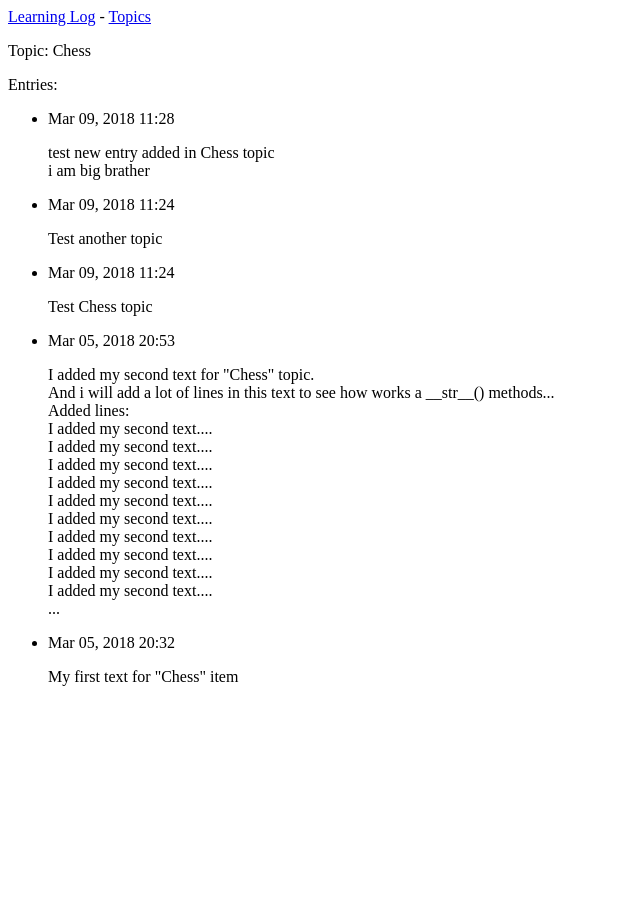
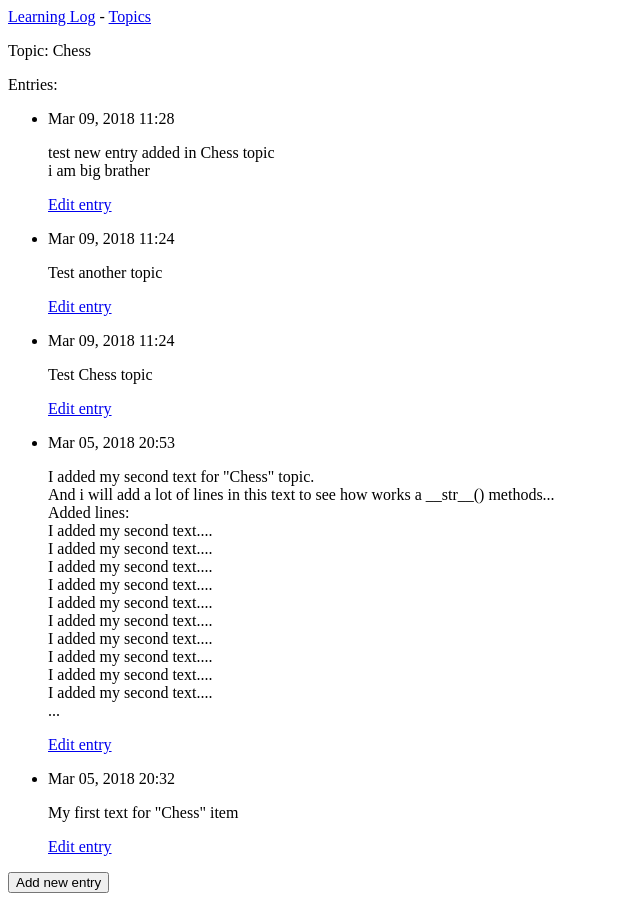
Before and after one commit to RomanKhripunov/LearningPython, a Django app: page /topics/3/ in a window 1280 px wide. Shown: the whole page, without its empty margins (0-640 px from the left). Before the commit the page ends 686 px from the top, so only its background shows below. Run offline with Django 3.2, Linux system fonts and the light colour scheme; data comes from the database, SQL or seed files in the repository; both versions use the stored data as it was after the commit.

Commit message:
add create and edit function to project

```diff
--- a/learning_log/learning_logs/templates/learning_logs/topic.html
+++ b/learning_log/learning_logs/templates/learning_logs/topic.html
@@ -8,6 +8,9 @@
             <li>
                 <p>{{ entry.date_added|date:'M d, Y H:i' }}</p>
                 <p>{{ entry.text|linebreaks }}</p>
+                <p>
+                    <a href="{% url 'learning_logs:edit_entry' entry.id %}">Edit entry</a>
+                </p>
             </li>
         {% empty %}
             <li>
@@ -15,4 +18,7 @@
             </li>
         {% endfor %}
     </ul>
+    <form action="{% url 'learning_logs:new_entry' topic.id %}">
+        <button name="submit">Add new entry</button>
+    </form>
 {% endblock content %}
--- a/learning_log/learning_logs/templates/learning_logs/topics.html
+++ b/learning_log/learning_logs/templates/learning_logs/topics.html
@@ -12,4 +12,8 @@
             <li>No topics have been added yet.</li>
         {% endfor %}
     </ul>
+    <!--<a href="{% url 'learning_logs:new_topic' %}">Add a new topic</a>-->
+    <form action="{% url 'learning_logs:new_topic' %}">
+        <button name="submit">Add new topic</button>
+    </form>
 {% endblock content %}
--- a/learning_log/learning_logs/urls.py
+++ b/learning_log/learning_logs/urls.py
@@ -6,4 +6,7 @@
     url(r'^$', views.index, name='index'),                                          # Home page
     url(r'^topics/$', views.topics, name='topics'),                                 # All topics
     url(r'^topics/(?P<topic_id>\d+)/$', views.topic, name='topic'),                 # Requested topic
+    url(r'^new_topic/$', views.new_topic, name='new_topic'),                        # Page of creating a new topic
+    url(r'^new_entry/(?P<topic_id>\d+)/$', views.new_entry, name='new_entry'),      # Create new entry
+    url(r'^edit_entry/(?P<entry_id>\d+)/$', views.edit_entry, name='edit_entry'),   # Edit entry
 ]
--- a/learning_log/learning_logs/views.py
+++ b/learning_log/learning_logs/views.py
@@ -1,5 +1,10 @@
 from django.shortcuts import render
-from .models import Topic
+
+from django.http import HttpResponseRedirect
+from django.urls import reverse
+
+from .models import Topic, Entry
+from .forms import TopicForm, EntryForm
 
 
 def index(request):
@@ -20,3 +25,54 @@
     entries = topic.entry_set.order_by("-date_added")
     context = {'topic': topic, 'entries': entries}
     return render(request, "learning_logs/topic.html", context)
+
+
+def new_topic(request):
+    """Определяет новую тему"""
+    if request.method != 'POST':
+        # Данные не отправлялись, создается новая форма
+        form = TopicForm()
+    else:
+        # Отправлены данные POST; обработать данные
+        form = TopicForm(data=request.POST)
+        if form.is_valid():
+            form.save()
+            return HttpResponseRedirect(reverse('learning_logs:topics'))
+    context = {'form': form}
+    return render(request, 'learning_logs/new_topic.html', context)
+
+
+def new_entry(request, topic_id):
+    """Добавляет новую запись по конкретной теме"""
+    topic = Topic.objects.get(id=topic_id)
+
+    if request.method != 'POST':
+        # Данные не отправлялись, создается новая форма
+        form = EntryForm()
+    else:
+        # Отправлены данные POST; обработать данные
+        form = EntryForm(data=request.POST)
+        if form.is_valid():
+            new_entry = form.save(commit=False)
+            new_entry.topic = topic
+            new_entry.save()
+            return HttpResponseRedirect(reverse('learning_logs:topic', args=[topic_id]))
+    context = {'topic': topic, 'form': form}
+    return render(request, 'learning_logs/new_entry.html', context)
+
+
+def edit_entry(request, entry_id):
+    """Редактирует существующую запись"""
+    entry = Entry.objects.get(id=entry_id)
+    topic = entry.topic
+
+    if request.method != 'POST':
+        # Исходный запрос; форма заполняется данными для текущей записи
+        form = EntryForm(instance=entry)
+    else:
+        form = EntryForm(instance=entry, data=request.POST)
+        if form.is_valid():
+            form.save()
+            return HttpResponseRedirect(reverse('learning_logs:topic', args=[topic.id]))
+    context = {'entry': entry, 'topic': topic, 'form': form}
+    return render(request, 'learning_logs/edit_entry.html', context)
```
Also changed, not shown: learning_log/learning_logs/forms.py (added, +17 -0 lines), learning_log/learning_logs/templates/learning_logs/edit_entry.html (added, +14 -0 lines), learning_log/learning_logs/templates/learning_logs/new_entry.html (added, +12 -0 lines), learning_log/learning_logs/templates/learning_logs/new_topic.html (added, +10 -0 lines), learning_log/db.sqlite3.
